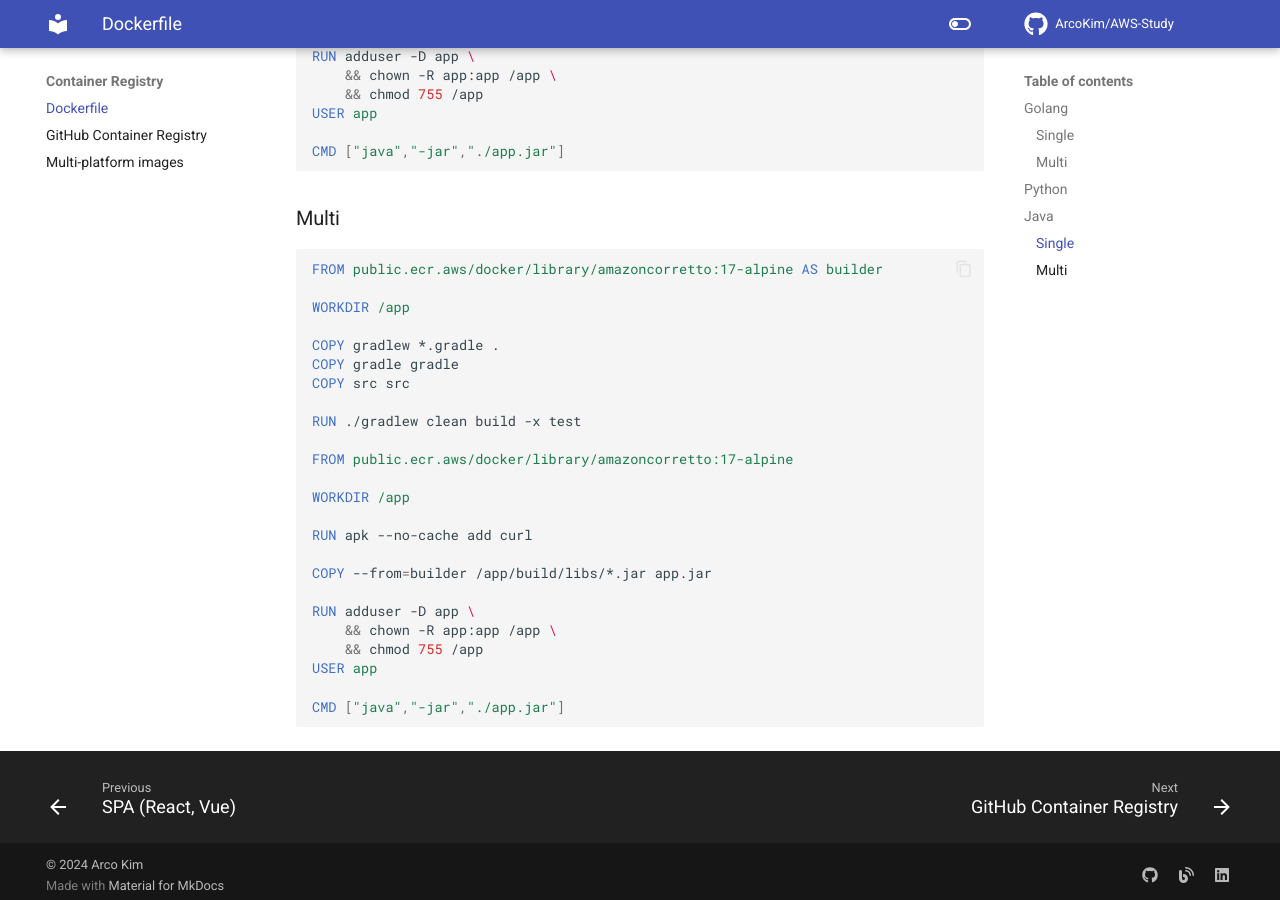
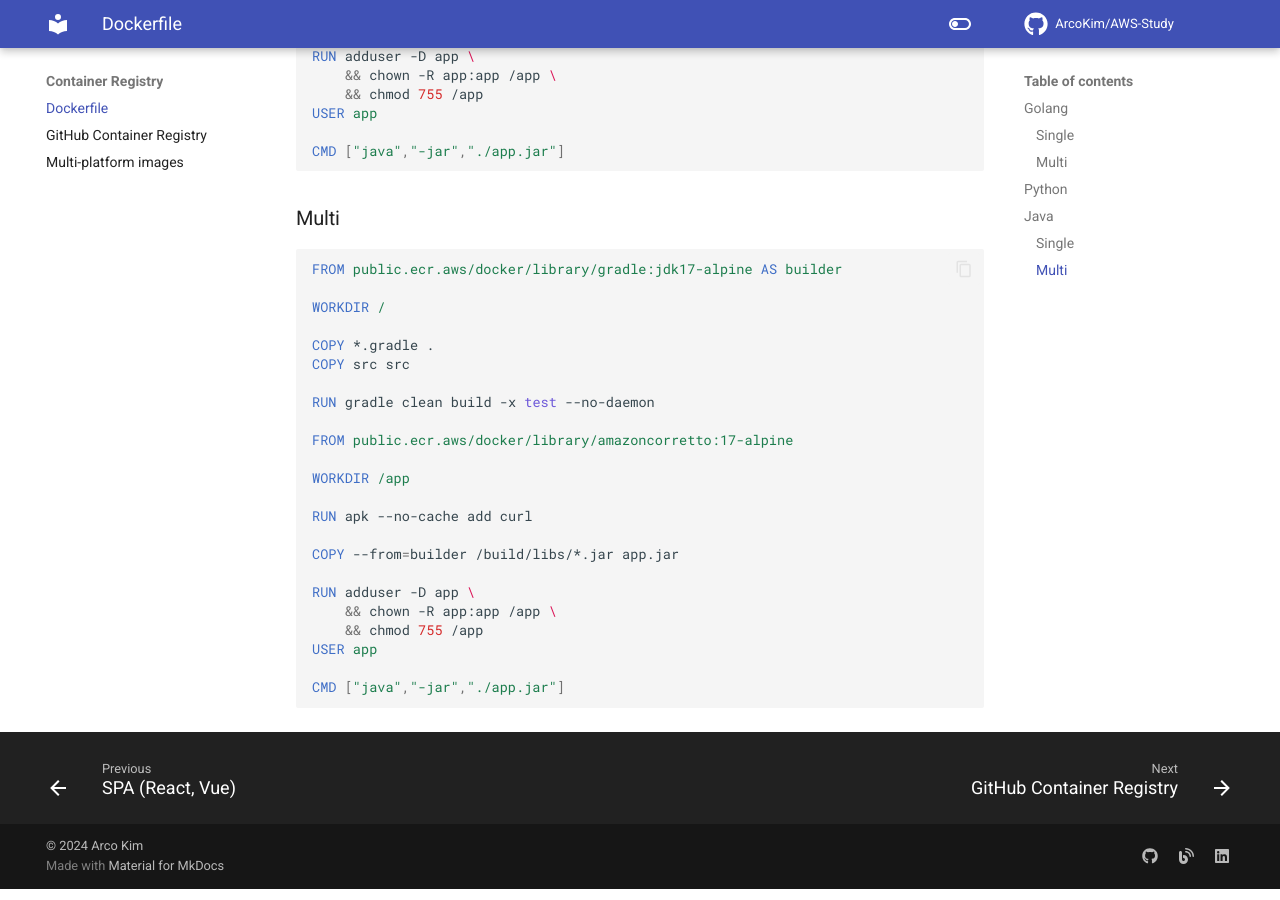
Before and after one commit to ArcoKim/AWS-Study, an MkDocs documentation site: the page built from docs/Container Registry/Dockerfile.md, in a window 1280 px wide and 900 px high, scrolled down 2210 px. Built offline with MkDocs 1.6.1 and Material for MkDocs 9.7.7, drawn with Linux system fonts in a browser that asks for light colours; comment, search, counter and statistics services are not loaded.

Commit message:
24.03.25 : gradle update

````diff
--- a/docs/Container Registry/Dockerfile.md
+++ b/docs/Container Registry/Dockerfile.md
@@ -102,15 +102,14 @@
 ```
 ### Multi
 ``` Dockerfile
-FROM public.ecr.aws/docker/library/amazoncorretto:17-alpine AS builder
+FROM public.ecr.aws/docker/library/gradle:jdk17-alpine AS builder
 
-WORKDIR /app
+WORKDIR /
 
-COPY gradlew *.gradle .
-COPY gradle gradle
+COPY *.gradle .
 COPY src src
 
-RUN ./gradlew clean build -x test
+RUN gradle clean build -x test --no-daemon
 
 FROM public.ecr.aws/docker/library/amazoncorretto:17-alpine
 
@@ -118,7 +117,7 @@
 
 RUN apk --no-cache add curl
 
-COPY --from=builder /app/build/libs/*.jar app.jar
+COPY --from=builder /build/libs/*.jar app.jar
 
 RUN adduser -D app \
     && chown -R app:app /app \
````
Also changed, not shown: docs/CI & CD/CodeBuild/Java.md (+7 -2 lines), docs/Tools/Gradle.md (added, +7 -0 lines).
